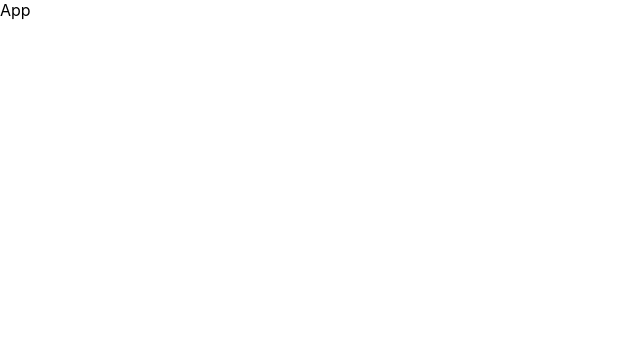
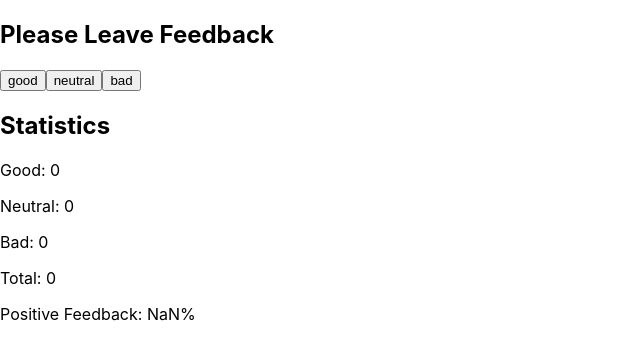
Before and after one commit to EmanVB/goit-react-hw-02-feedback, a React (Create React App) app: page / in a window 1280 px wide. Shown: the top 360 px of the page, without its empty margins (0-640 px from the left). Built offline with nearby package versions, Linux system fonts and the light colour scheme.

Commit message:
Add markup to App & components

```diff
--- a/src/components/App.jsx
+++ b/src/components/App.jsx
@@ -1,9 +1,52 @@
 import { Component } from 'react'
+import { Statistics } from './Statistics/Statistics';
+import { FeedbackOptions } from './FeedbackOptions/FeedbackOptions';
+import { Section } from './Section/Section';
 
-export  class App extends Component {
+export class App extends Component {
+
+  state = {
+    good: 0,
+    neutral: 0,
+    bad: 0,
+  };
+
+  handleClick = type => {
+    this.setState(prevState => ({
+      ...prevState,
+      [type]: prevState[type] + 1,
+    }));
+  };
+
+  countTotalFeedback = () => {
+    const { good, neutral, bad } = this.state;
+    return good + neutral + bad;
+  };
+
+
+  countPositiveFeedbackPercentage = () => {
+    const { good, neutral, bad } = this.state;
+    return good / (good + neutral + bad)
+  };
+
+
   render() {
+    const { good, neutral, bad } = this.state;
+    const total = this.countTotalFeedback();
+    const options = ["good", "neutral", "bad"];
+    const positive = (this.countPositiveFeedbackPercentage()) * 100;
+
     return (
-      <div>App</div>
+      <>
+        <Section title="Please Leave Feedback">
+          <FeedbackOptions options={options} onLeaveFeedback={this.handleClick} />
+        </Section>
+
+        <Section title="Statistics">
+          <Statistics good={good} neutral={neutral} bad={bad} total={total} positive={positive} />
+        </Section>
+
+      </>
     )
   }
 }
--- a/src/components/FeedbackOptions/FeedbackOptions.jsx
+++ b/src/components/FeedbackOptions/FeedbackOptions.jsx
@@ -0,0 +1,9 @@
+export const FeedbackOptions = ({ options, onLeaveFeedback }) => {
+  return (
+      <div>
+          {options.map(option => (
+              <button key={option} onClick={() => onLeaveFeedback(option)}>{option}</button>
+          ))}
+    </div>
+  )
+}
--- a/src/components/Section/Section.jsx
+++ b/src/components/Section/Section.jsx
@@ -0,0 +1,8 @@
+export const Section = ({ title, children}) => {
+    return (
+        <>
+            <h2>{title}</h2>
+            <section>{children}</section>
+        </>
+  )
+}
--- a/src/components/Statistics/Statistics.jsx
+++ b/src/components/Statistics/Statistics.jsx
@@ -0,0 +1,21 @@
+export const Statistics = ({ good, neutral, bad, total, positive }) => {
+  return (
+      <div>
+          <p>
+              Good: <span>{good}</span>
+          </p>
+          <p>
+              Neutral: <span>{neutral}</span>
+          </p>
+          <p>
+              Bad: <span>{bad}</span>
+          </p>
+          <p>
+              Total: <span>{total}</span>
+          </p>
+          <p>
+              Positive Feedback: <span>{positive}%</span>
+          </p>
+    </div>
+  )
+}
```
